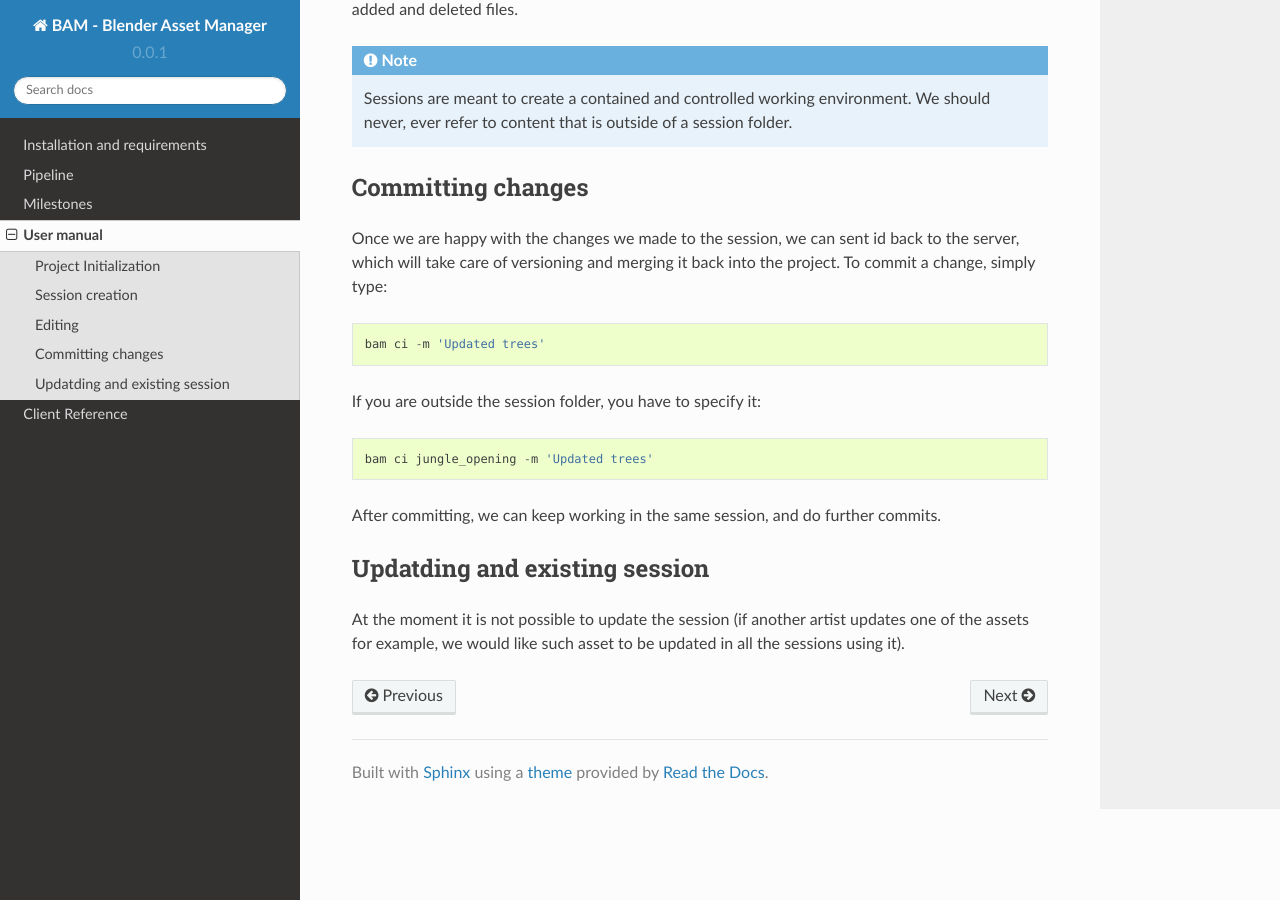
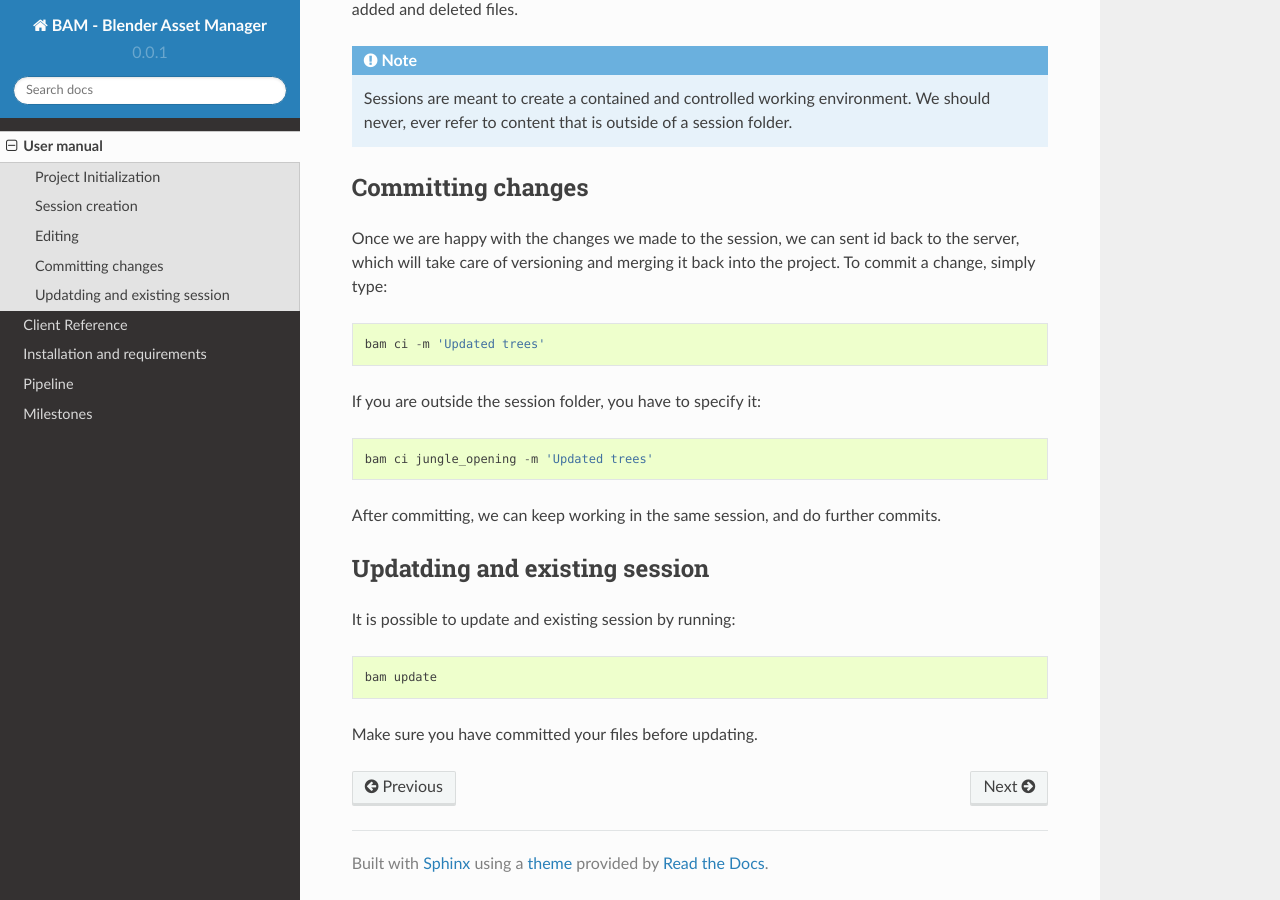
Before and after one commit to EVMosaic/BAM, a Sphinx documentation site: the page built from docs/source/manual/index.rst, in a window 1280 px wide and 900 px high, scrolled down 1704 px. Built offline with Sphinx 7.4.7 and the Read the Docs theme 2.0.0, drawn with Linux system fonts in a browser that asks for light colours.

Commit message:
Update to docs

```diff
--- a/docs/source/index.rst
+++ b/docs/source/index.rst
@@ -6,12 +6,11 @@ Contents:
 .. toctree::
    :maxdepth: 2
 
+   manual/index.rst
+   reference/index.rst
    install/index.rst
    design/planning.rst
    design/milestones.rst
-   manual/index.rst
-   reference/index.rst
-
 
 
 Indices and tables
--- a/docs/source/manual/index.rst
+++ b/docs/source/manual/index.rst
@@ -92,5 +92,8 @@ After committing, we can keep working in the same session, and do further commit
 Updatding and existing session
 ==============================
 
-At the moment it is not possible to update the session (if another artist updates one of the assets
-for example, we would like such asset to be updated in all the sessions using it).
+It is possible to update and existing session by running::
+
+    bam update
+
+Make sure you have committed your files before updating.
```
